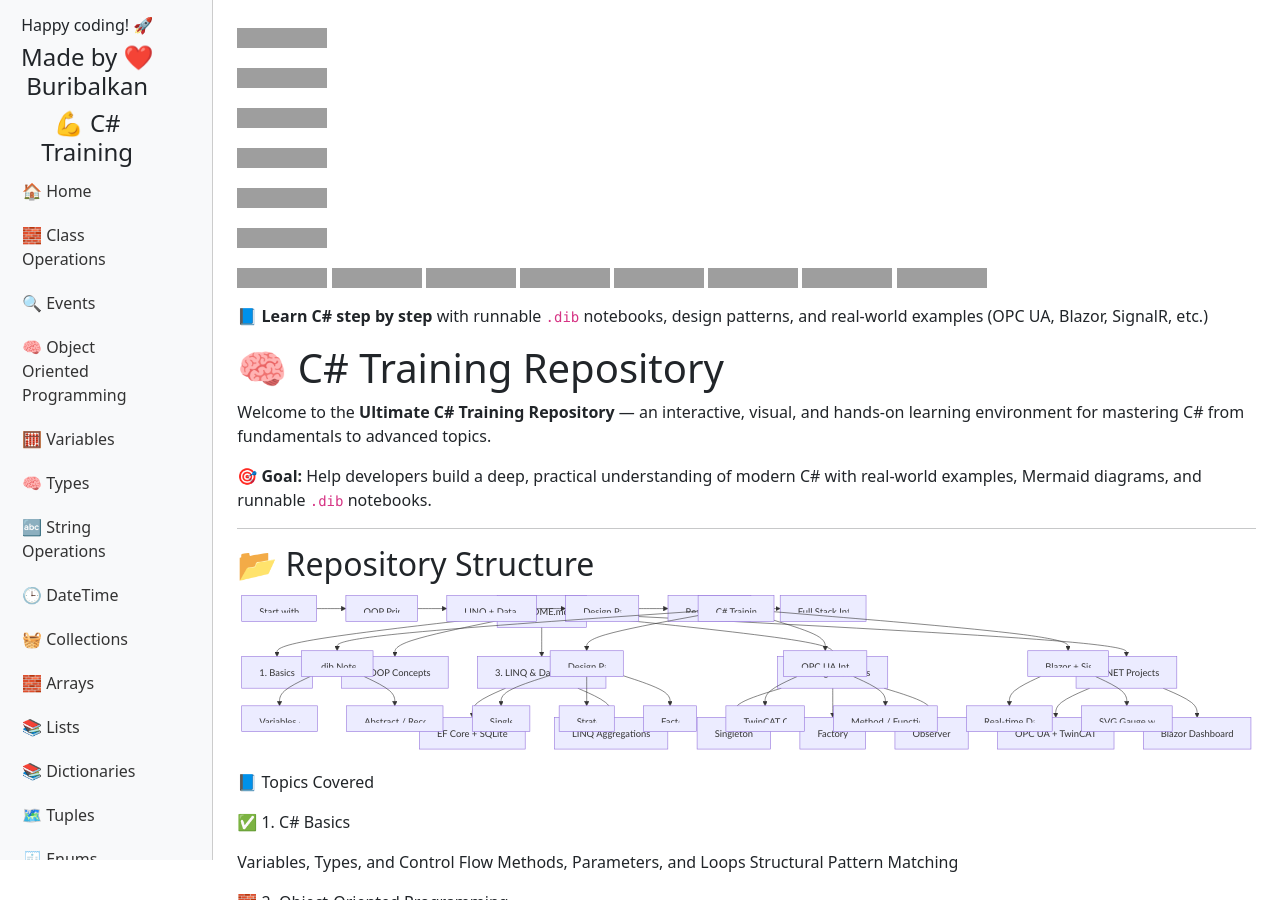
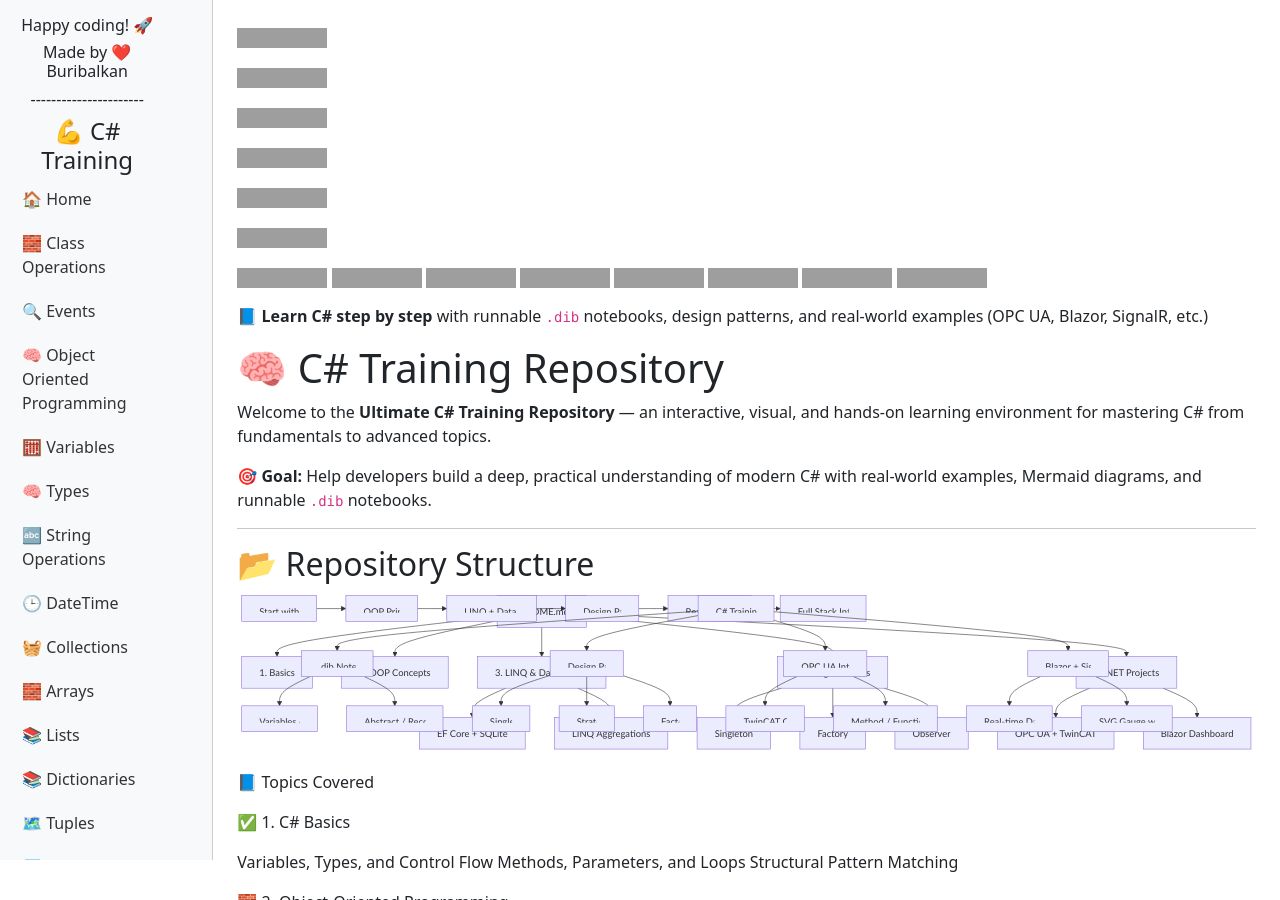
Before and after one commit to buribalkan/C-SHARP-Training, a Jekyll site: the page built from README.md, in a window 1280 px wide and 900 px high. Built offline with Jekyll 4.4.1, drawn with Linux system fonts in a browser that asks for light colours; nearby versions of some CDN libraries; our own code applies the rules of GitHub Pages for plain Markdown files; grey boxes are pictures that could not be loaded.

Commit message:
Update sidebar.html

```diff
--- a/_includes/sidebar.html
+++ b/_includes/sidebar.html
@@ -1,6 +1,7 @@
 <div class="sidebar-sticky pt-3">
   <h6 class="text-center">Happy coding! 🚀</h6>
-  <h4 class="text-center">Made by ❤️ Buribalkan</h4>
+  <h6 class="text-center">Made by ❤️ Buribalkan</h6>
+  <h6 class="text-center">----------------------</h6>
   <h4 class="text-center">💪 C# Training</h4>
   <ul class="nav flex-column">
     <li class="nav-item"><a class="nav-link" href="{{ site.baseurl }}/">🏠 Home</a></li>
```
